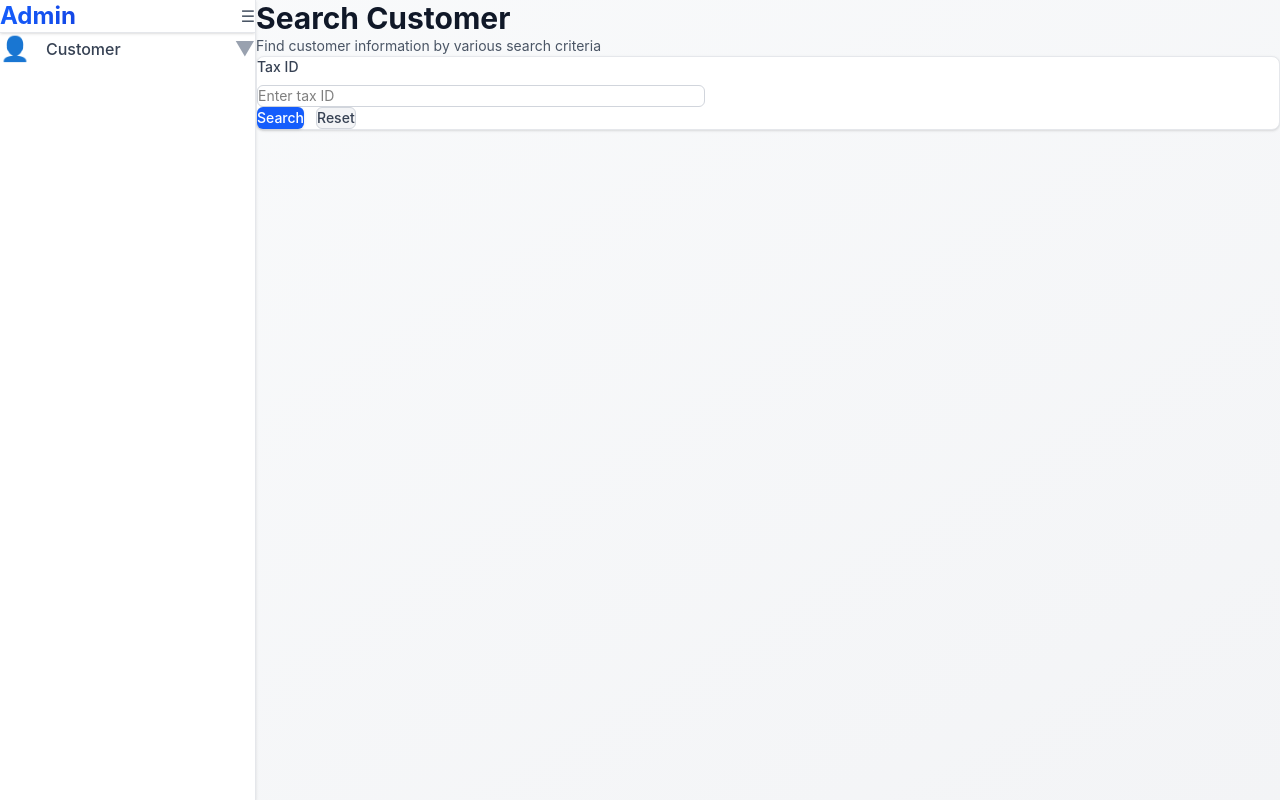
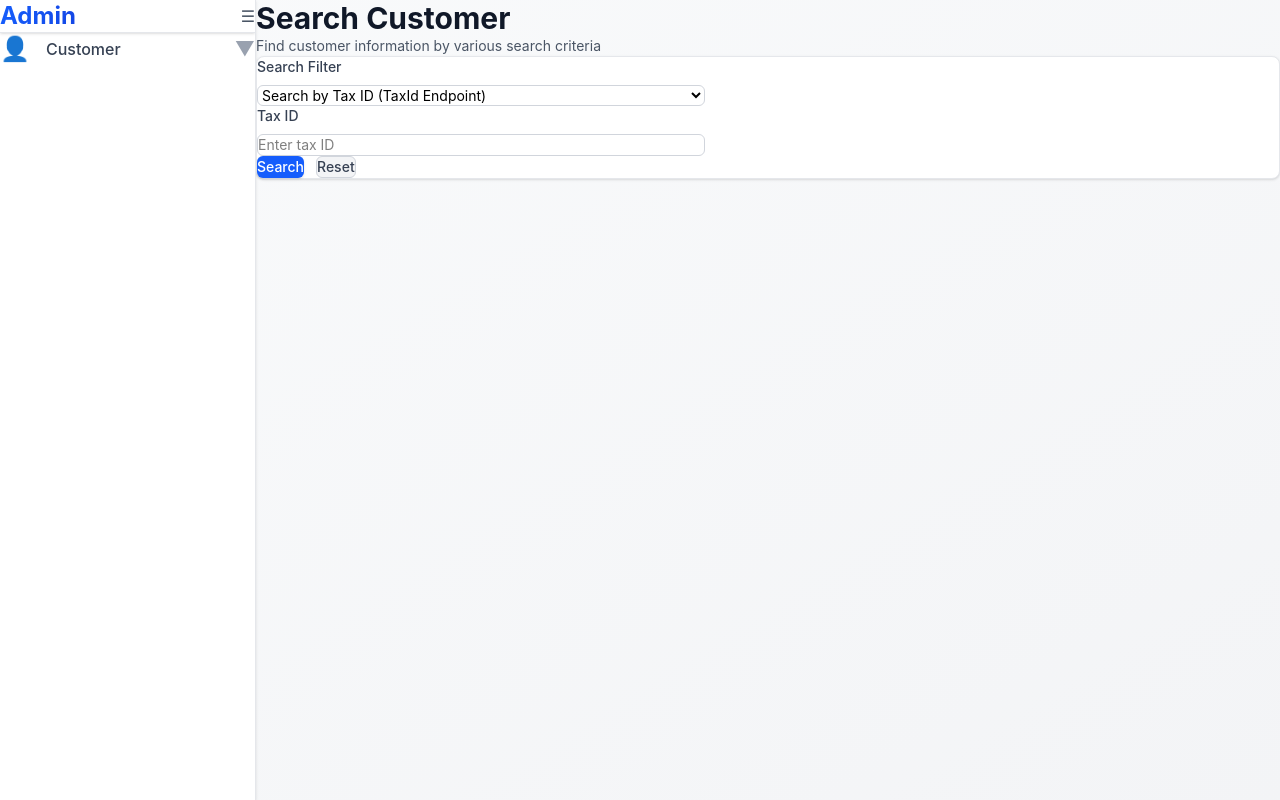
Before and after one commit to amreshdocs/PICS, a React (Vite) app: page / in a window 1280 px wide. Built offline with nearby package versions, Linux system fonts and the light colour scheme.

Commit message:
Restore all search types
cgen-f1f3908c189846239d5360be7e9e70bd

```diff
--- a/src/features/customer/pages/SearchCustomerPage.tsx
+++ b/src/features/customer/pages/SearchCustomerPage.tsx
@@ -6,6 +6,7 @@ interface TableRow {
 }
 
 export const SearchCustomerPage: React.FC = () => {
+  const [searchType, setSearchType] = useState<SearchType>('taxId');
   const [searchValue, setSearchValue] = useState('');
   const [isSearching, setIsSearching] = useState(false);
   const [results, setResults] = useState<CustomerSearchResponse | null>(null);
@@ -15,7 +16,7 @@ export const SearchCustomerPage: React.FC = () => {
 
   const handleSearch = async () => {
     if (!searchValue.trim()) {
-      setError('Please enter a Tax ID');
+      setError('Please enter a search value');
       return;
     }
 
@@ -25,7 +26,7 @@ export const SearchCustomerPage: React.FC = () => {
     setCurrentPage(1);
 
     try {
-      const data = await customerApi.search(searchValue.trim(), 'taxId', 1, pageSize);
+      const data = await customerApi.search(searchValue.trim(), searchType, 1, pageSize);
       setResults(data);
     } catch (err) {
       setError(err instanceof Error ? err.message : 'An error occurred during search');
@@ -41,7 +42,7 @@ export const SearchCustomerPage: React.FC = () => {
     setError(null);
 
     try {
-      const data = await customerApi.search(searchValue.trim(), 'taxId', page, pageSize);
+      const data = await customerApi.search(searchValue.trim(), searchType, page, pageSize);
       setResults(data);
       setCurrentPage(page);
     } catch (err) {
@@ -58,7 +59,7 @@ export const SearchCustomerPage: React.FC = () => {
     setError(null);
 
     try {
-      const data = await customerApi.search(searchValue.trim(), 'taxId', 1, newPageSize);
+      const data = await customerApi.search(searchValue.trim(), searchType, 1, newPageSize);
       setResults(data);
       setPageSize(newPageSize);
       setCurrentPage(1);
@@ -71,6 +72,7 @@ export const SearchCustomerPage: React.FC = () => {
 
   const handleClear = () => {
     setSearchValue('');
+    setSearchType('taxId');
     setResults(null);
     setError(null);
     setCurrentPage(1);
@@ -153,15 +155,53 @@ export const SearchCustomerPage: React.FC = () => {
       </div>
 
       <div className='bg-white rounded-lg shadow-sm border border-gray-200 p-6'>
+        {/* Search Filter */}
+        <div className='flex flex-col gap-2'>
+          <label className='block text-sm font-medium text-gray-700'>Search Filter</label>
+          <select
+            value={searchType}
+            onChange={(e) => setSearchType(e.target.value as SearchType)}
+            className='w-full max-w-md px-4 py-2.5 border border-gray-300 rounded-md text-sm bg-white focus:outline-none focus:ring-2 focus:ring-blue-500 focus:border-transparent transition-all'
+          >
+            <option value='accountNumber'>Search by Account or Card Number</option>
+            <option value='ssn'>
+              Search by Social Security Number or Tax Identification Number
+            </option>
+            <option value='taxId'>Search by Tax ID (TaxId Endpoint)</option>
+            <option value='name'>Search by Full or Partial Name</option>
+            <option value='phone'>Search by Telephone Number</option>
+            <option value='cisNumber'>Search by Customer CIS Number</option>
+          </select>
+        </div>
+
         {/* Search Input */}
-        <div className='flex flex-col gap-2'>
-          <label className='block text-sm font-medium text-gray-700'>Tax ID</label>
+        <div className='flex flex-col gap-2 mt-5'>
+          <label className='block text-sm font-medium text-gray-700'>
+            {searchType === 'accountNumber' && 'Account or Card Number'}
+            {searchType === 'ssn' && 'Social Security Number or Tax Identification Number'}
+            {searchType === 'taxId' && 'Tax ID'}
+            {searchType === 'name' && 'Full or Partial Name'}
+            {searchType === 'phone' && 'Telephone Number'}
+            {searchType === 'cisNumber' && 'Customer CIS Number'}
+          </label>
           <input
             type='text'
             value={searchValue}
             onChange={(e) => setSearchValue(e.target.value)}
             onKeyDown={(e) => e.key === 'Enter' && handleSearch()}
-            placeholder='Enter tax ID'
+            placeholder={
+              searchType === 'accountNumber'
+                ? 'Enter account or card number'
+                : searchType === 'ssn'
+                  ? 'Enter SSN or tax ID'
+                  : searchType === 'taxId'
+                    ? 'Enter tax ID'
+                    : searchType === 'name'
+                      ? 'Enter full or partial name'
+                      : searchType === 'phone'
+                        ? 'Enter telephone number'
+                        : 'Enter customer CIS number'
+            }
             className='w-full max-w-md px-4 py-2.5 border border-gray-300 rounded-md text-sm focus:outline-none focus:ring-2 focus:ring-blue-500 focus:border-transparent transition-all'
           />
         </div>
--- a/src/features/customer/services/customerApi.ts
+++ b/src/features/customer/services/customerApi.ts
@@ -1,6 +1,6 @@
 import { authService } from '@/shared/services/authService';
 
-export type SearchType = 'taxId';
+export type SearchType = 'accountNumber' | 'ssn' | 'name' | 'phone' | 'cisNumber' | 'taxId';
 
 export interface CustomerResult {
   name: string;
```
